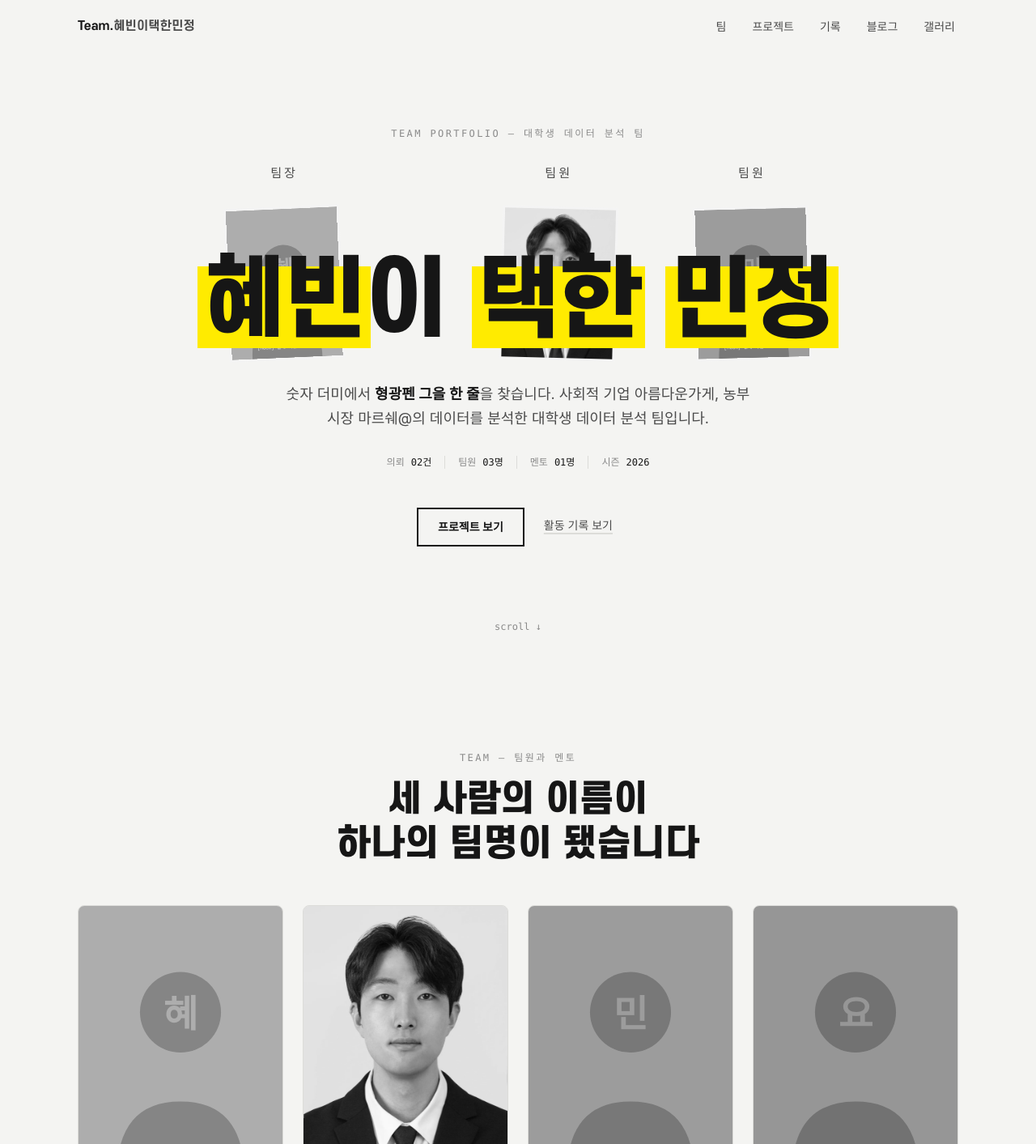
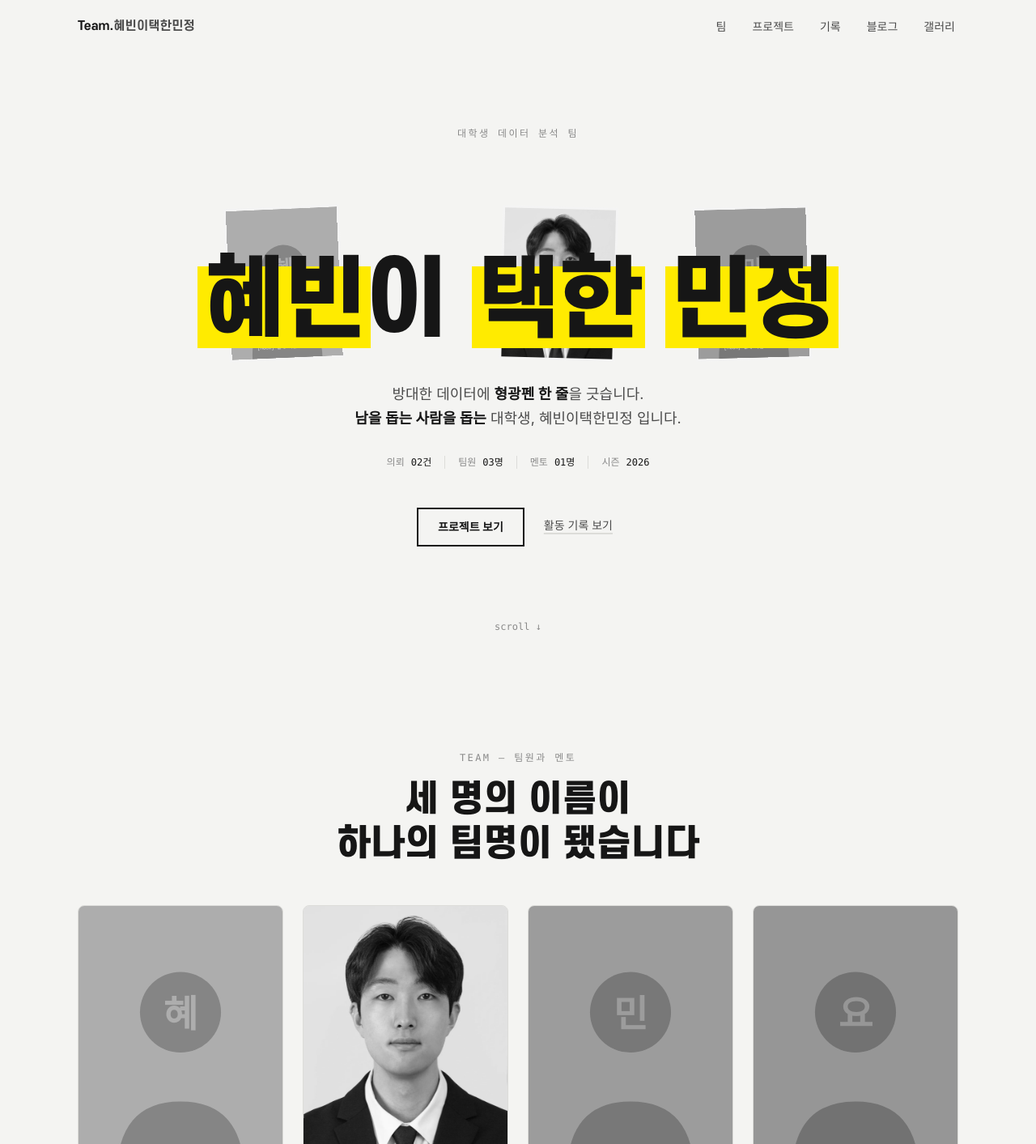
Before and after one commit to htm-datalab/htm-datalab.github.io, a Next.js app: page / in a window 1280 px wide. Shown: the top 1413 px of the page at 81% size. Built offline with nearby package versions, Linux system fonts and the light colour scheme; a web font is replaced by a local one.

Commit message:
rewrite: 랜딩페이지, 블로그, 갤러리 등 문구 수정

```diff
--- a/src/app/blog/page.tsx
+++ b/src/app/blog/page.tsx
@@ -23,7 +23,7 @@ export default function BlogPage() {
             블로그
           </h1>
           <p className="mx-auto mt-4 max-w-xl leading-relaxed text-graphite">
-            미팅 후기, 현장 체험기, 분석하다 만난 시행착오를 씁니다.
+            미팅 후기, 현장 체험기, 분석 도중 마주친 시행착오를 기록합니다.
           </p>
         </Reveal>
 
--- a/src/app/gallery/page.tsx
+++ b/src/app/gallery/page.tsx
@@ -23,7 +23,7 @@ export default function GalleryPage() {
             갤러리
           </h1>
           <p className="mx-auto mt-4 max-w-xl leading-relaxed text-graphite">
-            미팅과 현장의 순간들. 사진 위에 마우스를 올리면 색이 돌아옵니다.
+            형형색색의 순간들을 포착합니다.
           </p>
         </Reveal>
 
--- a/src/components/home/Hero.tsx
+++ b/src/components/home/Hero.tsx
@@ -8,9 +8,9 @@ import type { Member } from "@/lib/content";
 import { EASE_OUT_EXPO } from "@/components/motion/Reveal";
 
 const NAMES = [
-  { name: "혜빈", label: "팀장", trailing: "이", tilt: "rotate-[-2.5deg]" },
-  { name: "택한", label: "팀원", trailing: "", tilt: "rotate-[1.5deg]" },
-  { name: "민정", label: "팀원", trailing: "", tilt: "rotate-[-1.5deg]" },
+  { name: "혜빈", label: "", trailing: "이", tilt: "rotate-[-2.5deg]" },
+  { name: "택한", label: "", trailing: "", tilt: "rotate-[1.5deg]" },
+  { name: "민정", label: "", trailing: "", tilt: "rotate-[-1.5deg]" },
 ] as const;
 
 // 등장 순서: 문장(0.1s) → 형광펜 3획(0.7s~) → 사진(각 획 직후) → 라벨(1.5s~) → 나머지
@@ -43,7 +43,7 @@ export function Hero({ members }: { members: Member[] }) {
           className="font-mono text-xs uppercase tracking-[0.2em] text-silver"
           {...fadeUp(reduce, 0.1)}
         >
-          team portfolio — 대학생 데이터 분석 팀
+          대학생 데이터 분석 팀
         </motion.p>
 
         {/* 팀명 디코딩. 위 여백은 이름 뒤로 솟는 사진 + 라벨 자리 (em = 제목 글자 크기 비례) */}
@@ -114,9 +114,8 @@ export function Hero({ members }: { members: Member[] }) {
           className="mx-auto mt-10 max-w-xl text-base leading-relaxed text-graphite md:text-lg"
           {...fadeUp(reduce, 0.45)}
         >
-          숫자 더미에서 <strong className="font-semibold text-ink">형광펜 그을 한 줄</strong>을
-          찾습니다. 사회적 기업 아름다운가게, 농부시장 마르쉐@의 데이터를 분석한
-          대학생 데이터 분석 팀입니다.
+          방대한 데이터에 <strong className="font-semibold text-ink">형광펜 한 줄</strong>을
+          긋습니다.<br></br><strong className="font-semibold text-ink">남을 돕는 사람을 돕는</strong> 대학생, 혜빈이택한민정 입니다.
         </motion.p>
 
         {/* 데이터 스트립 — 팀의 기본 수치, 리포트 푸터처럼 한 줄 */}
--- a/src/components/home/TeamSection.tsx
+++ b/src/components/home/TeamSection.tsx
@@ -16,7 +16,7 @@ export function TeamSection({ members }: { members: Member[] }) {
             id="team-heading"
             className="mt-4 font-display text-[clamp(1.75rem,4.5vw,2.75rem)] font-extrabold leading-tight text-ink"
           >
-            세 사람의 이름이
+            세 명의 이름이
             <br />
             하나의 팀명이 됐습니다
           </h2>
```
